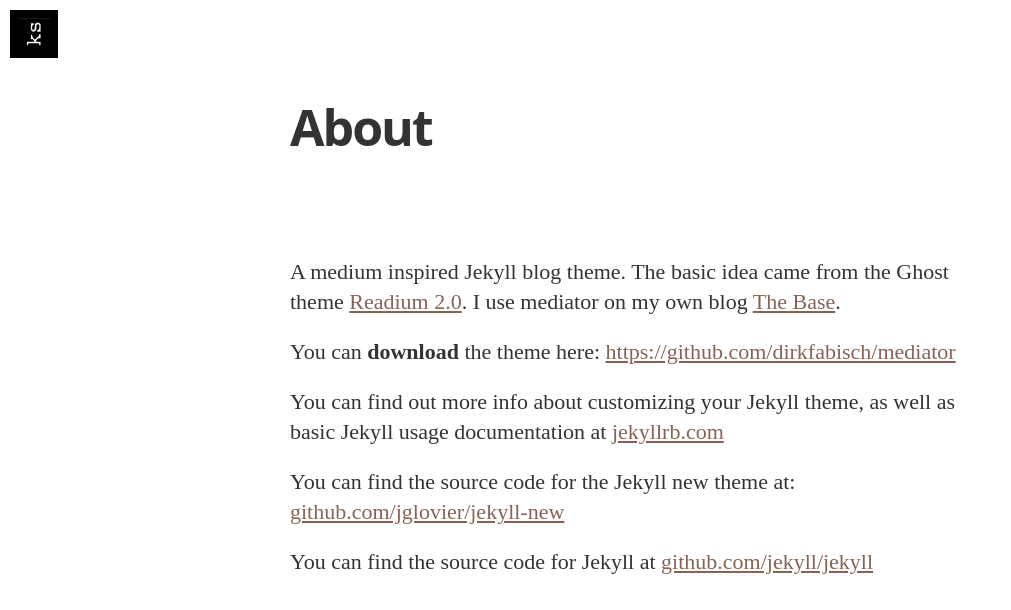
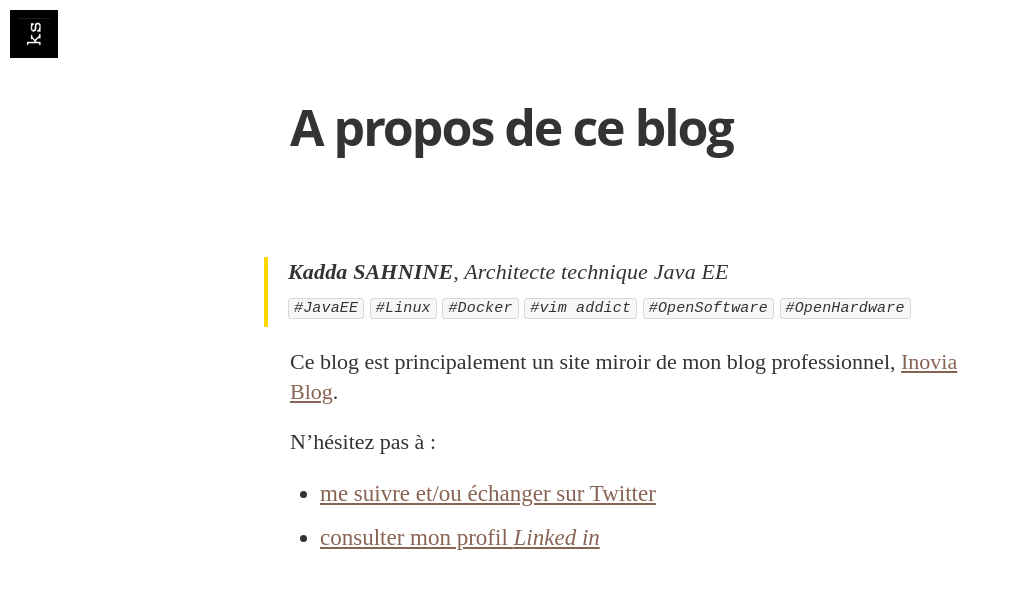
Before and after one commit to ksahnine/ksahnine.github.io, a Jekyll site: the page built from about.md, in a window 1280 px wide, cut to the strip 0-610 px from the top of the page. Shown: the whole strip, without its empty margins (0-1011 px from the left). Built offline with Jekyll 4.4.1, drawn with Linux system fonts in a browser that asks for light colours; nearby versions of some CDN libraries; some web fonts are replaced; Markdown is read by kramdown in place of the engine named in the settings; some of the changed text lies outside the part shown.

Commit message:
A propos

```diff
--- a/_config.yml
+++ b/_config.yml
@@ -7,14 +7,12 @@
 # Site settings
 title: "Inovia Blog"
 description: > # this means to ignore newlines until "email:"
-   Digressions technologiques par Kadda SAHNINE
+   Excursions technologiques par Kadda SAHNINE
 
 email: ksahnine@gmail.com
 #blog logo
-#logo: "/assets/images/df_logo.jpg"
 logo: "/assets/images/ks.png"
 # blog cover
-#cover: "/assets/images/cA4aKEIPQrerBnp1yGHv_IMG_9534-3-2.jpg"
 cover: "http://www.kylemarcus.com/wp-content/uploads/2014/02/code-1038x576.jpg"
 
 name: 'Kadda SAHNINE'
@@ -23,7 +21,7 @@
 
 paginate:	5
 
-url: "http://myblog.***.***" # the base hostname & protocol for your site
+url: "http://ksahnine.github.io" # the base hostname & protocol for your site
 baseurl: ""
 
 # social icons and sharing options
@@ -35,16 +33,16 @@
     share_title: ?text=
     share_link: "&amp;url="
 
-#  - icon:	facebook
-#    url:	https://facebook.com/???
-#    desc: Connect with me facebook
-#    share_url: https://www.facebook.com/sharer.php
-#    share_title: ?t=
-#    share_link: "&amp;u="
+  - icon:	linkedin
+    url:	http://fr.linkedin.com/in/ksahnine
+    desc: Voir mon profil Linkedin
+    share_url:
+    share_title:
+    share_link:
 
   - icon:	github
     url:	https://github.com/ksahnine
-    desc:	Fork me on github
+    desc:	Suivez moi sur github
     share_url:
     share_title:
     share_link:
--- a/_posts/2015-07-21-science-donnees-unixien.markdown
+++ b/_posts/2015-07-21-science-donnees-unixien.markdown
@@ -4,7 +4,7 @@
 date:   2015-07-21 06:00:00
 categories: datascience cloudcomputing bigdata
 tags: regular featured
-image: http://history-computer.com/ModernComputer/Software/images/Dennis-Ritchie-Ken-Thompson-and-PDP11-UNIX-1972.jpg
+image: /assets/article_images/Dennis-Ritchie-Ken-Thompson-and-PDP11-UNIX-1972.jpg
 legend: Ken Thompson (assis) et Dennis Ritchie, créateurs du système UNIX
 ---
 [Baptiste Coulmont](http://coulmont.com/bac/nuage.html), un universitaire spécialiste de la sociologie des prénoms, diffuse chaque année le classement des prénoms de candidats ayant obtenu une mention *Très Bien* au baccalauréat. Comme pour les années précédentes, ses résultats mettent en évidence une forme de déterminisme social où **Apolline**, par exemple, est beaucoup plus susceptible d’obtenir une mention que **Jordan**.
--- a/about.md
+++ b/about.md
@@ -1,17 +1,16 @@
 ---
 layout: page
-title: About
+title: A propos de ce blog
 permalink: /about/
 ---
+> **Kadda SAHNINE**,
+> *Architecte technique Java EE*
+>
+> `#JavaEE` `#Linux` `#Docker` `#vim addict` `#OpenSoftware` `#OpenHardware`
 
-A medium inspired Jekyll blog theme. The basic idea came from the Ghost theme
-[Readium 2.0](http://www.svenread.com/readium-ghost-theme/). I use mediator on my own blog [The Base](blog.base68.com).
+Ce blog est principalement un site miroir de mon blog professionnel, [Inovia Blog](http://blog.inovia-conseil.fr/).
 
-You can **download** the theme here:
-[https://github.com/dirkfabisch/mediator](https://github.com/dirkfabisch/mediator)
+N'hésitez pas à :
 
-You can find out more info about customizing your Jekyll theme, as well as basic Jekyll usage documentation at [jekyllrb.com](http://jekyllrb.com/)
-
-You can find the source code for the Jekyll new theme at: [github.com/jglovier/jekyll-new](https://github.com/jglovier/jekyll-new)
-
-You can find the source code for Jekyll at [github.com/jekyll/jekyll](https://github.com/jekyll/jekyll)
+- [me suivre et/ou échanger sur Twitter](https://twitter.com/ksahnine)
+- [consulter mon profil *Linked in*](http://fr.linkedin.com/in/ksahnine)
--- a/index.html
+++ b/index.html
@@ -23,7 +23,7 @@
             &nbsp;&nbsp;·&nbsp;&nbsp;
         {% endif %}
       {% endfor %}
-      <a href="/about/">About</a>
+      <a href="/about/">A propos</a>
     </div>
 </header>
 
```
Also changed, not shown: 5 other files.
